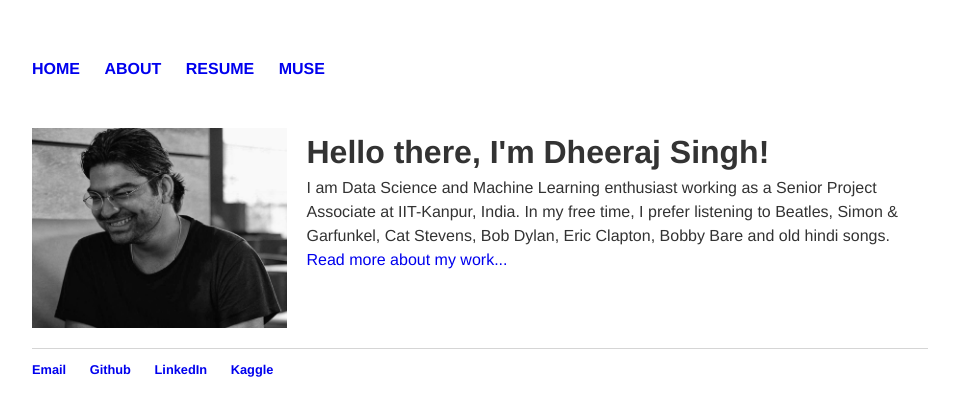
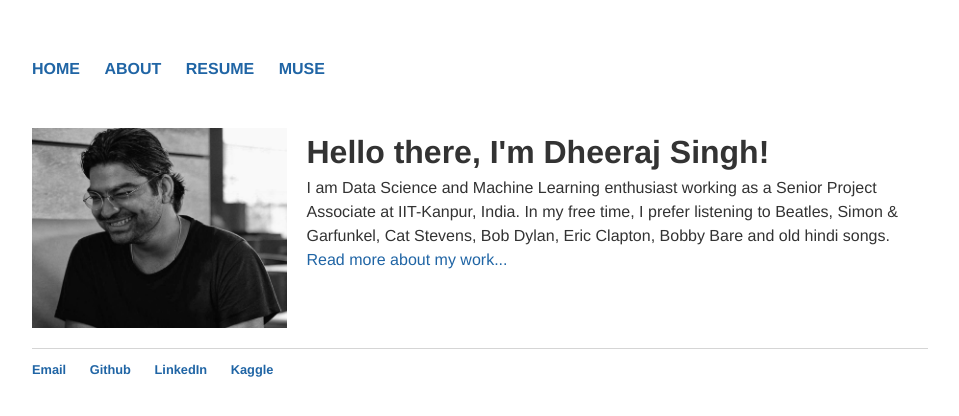
Before and after one commit to Dheeraj2444/Dheeraj2444.github.io, a Jekyll site: the page built from index.html, in a window 1280 px wide. Shown: the top 416 px of the page, without its empty margins (160-1119 px from the left). Built offline with Jekyll 4.4.1, drawn with Linux system fonts in a browser that asks for light colours.

Commit message:
Update main.css

```diff
--- a/css/main.css
+++ b/css/main.css
@@ -14,7 +14,7 @@ nav ul li, footer ul li {
 }
 a {
     text-decoration: none;
-    color: 1b5880;
+    color: #2065a5;
 }
 a:hover {
     text-decoration: underline;
```
